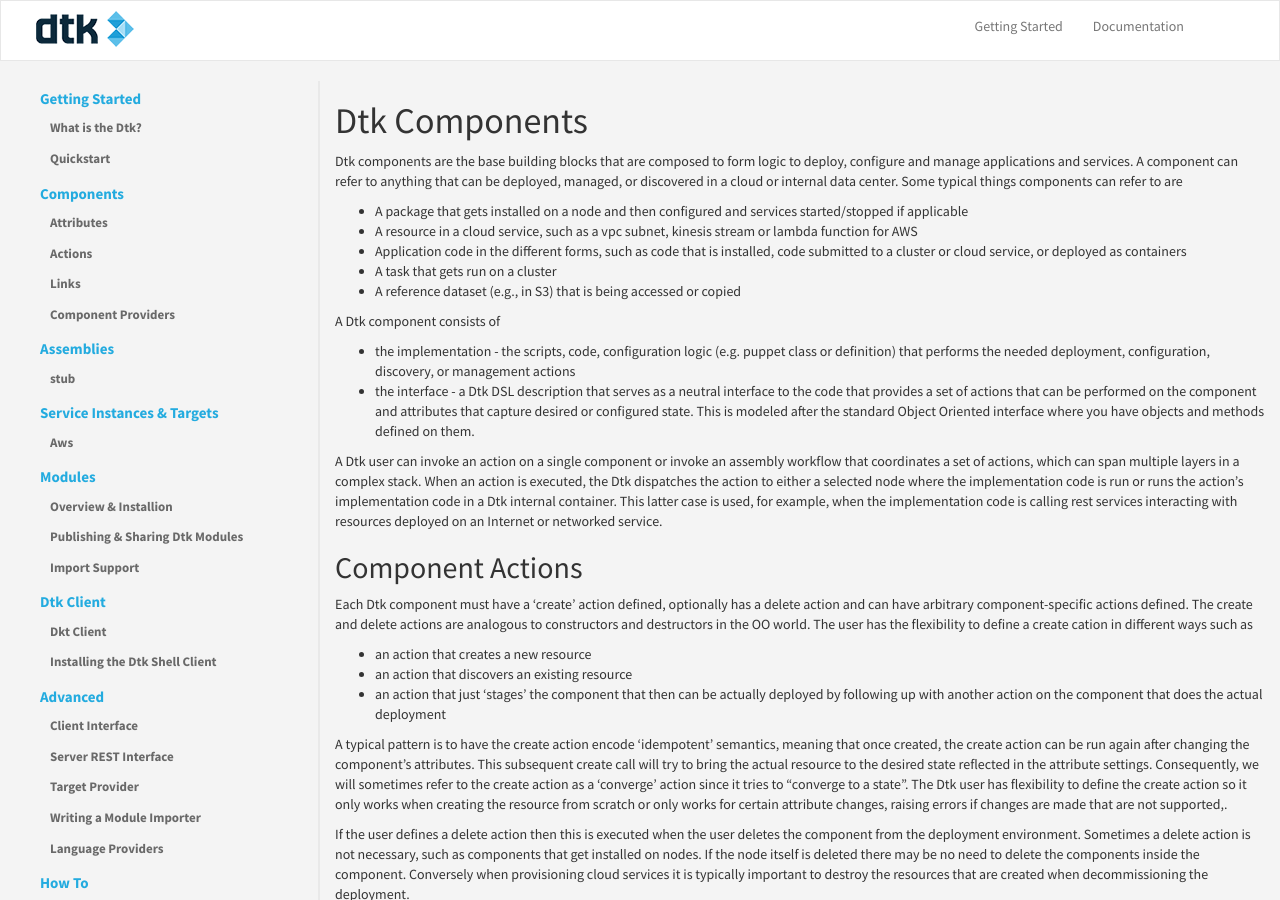
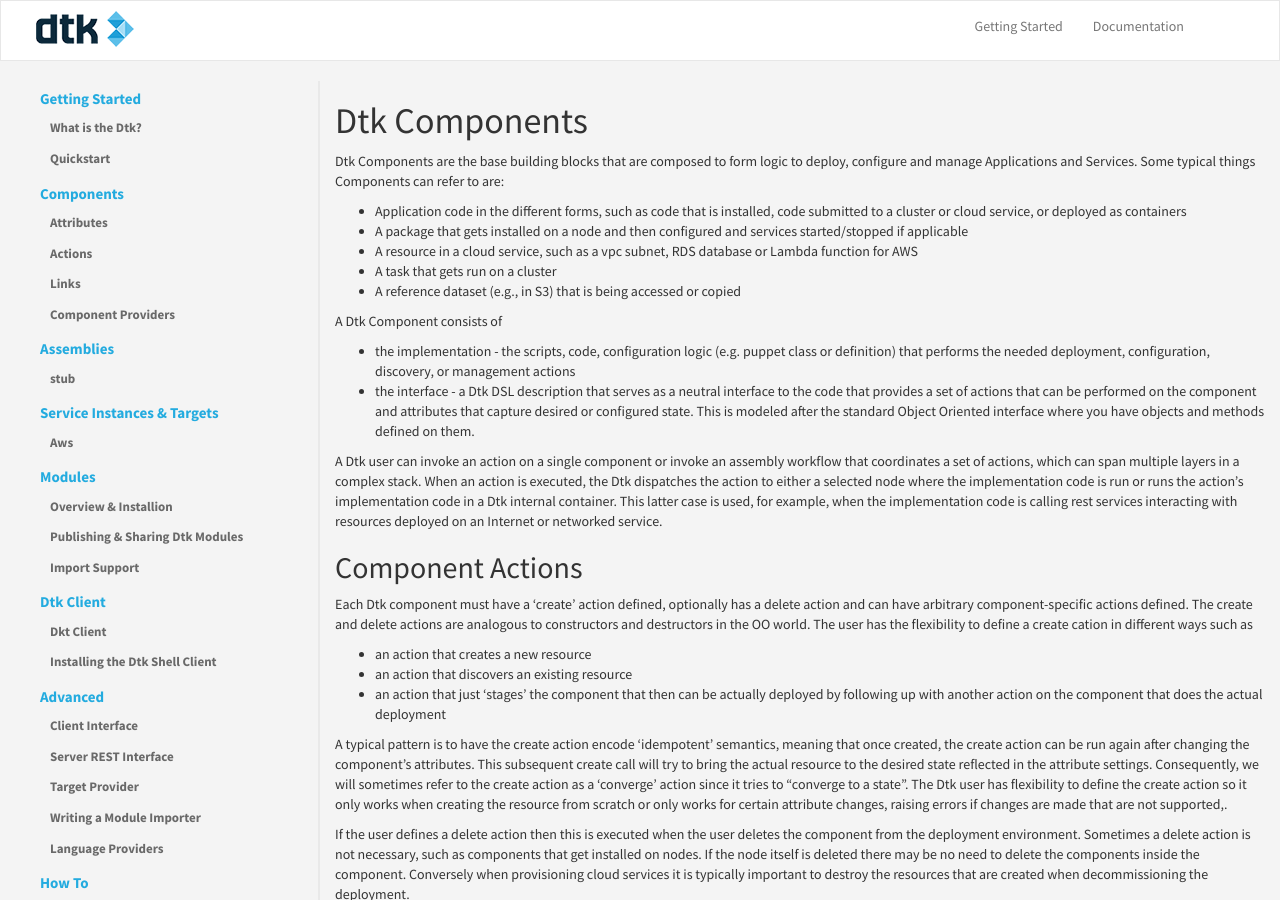
Before and after one commit to dtk/dtk-docs-v1, a Jekyll site: the page built from components.md, in a window 1280 px wide and 900 px high. Built offline with Jekyll 4.4.1, drawn with Linux system fonts in a browser that asks for light colours.

Commit message:
checkpoint commit before more cleanup work

```diff
--- a/_includes/sidebar-nav.html
+++ b/_includes/sidebar-nav.html
@@ -35,7 +35,7 @@
         <ul class="nav nav-stacked" >
             {% assign component_pages = site.components | sort:"order" %}
             {% for cp in component_pages %}
-                <li><a href="{{ site.siteBaseDir }}{{ tp.url }}">{{ cp.title }}</a></li>
+                <li><a href="{{ site.siteBaseDir }}{{ cp.url }}">{{ cp.title }}</a></li>
             {% endfor %}
         </ul>
     </li>
--- a/components.md
+++ b/components.md
@@ -5,15 +5,15 @@ permalink: components/index
 
 # Dtk Components
 
-Dtk components are the base building blocks that are composed to form logic to deploy, configure and manage applications and services. A component can refer to anything that can be deployed, managed, or discovered in a cloud or internal data center. Some typical things components can refer to are
+Dtk Components are the base building blocks that are composed to form logic to deploy, configure and manage Applications and Services. Some typical things Components can refer to are:
 
+* Application code in the different forms, such as code that is installed, code submitted to a cluster or cloud service, or deployed as containers
 * A package that gets installed on a node and then configured and services started/stopped if applicable
-* A resource in a cloud service, such as a vpc subnet, kinesis stream or lambda function for AWS
-* Application code in the different forms, such as code that is installed, code submitted to a cluster or cloud service, or deployed as containers
+* A resource in a cloud service, such as a vpc subnet, RDS database or Lambda function for AWS
 * A task that gets run on a cluster
 * A reference dataset (e.g., in S3) that is being accessed or copied
 
-A Dtk component consists of
+A Dtk Component consists of
 * the implementation - the scripts, code, configuration logic (e.g. puppet class or definition) that performs the needed deployment, configuration, discovery, or management actions
 * the interface - a Dtk DSL description that serves as a neutral interface to the code that provides a set of actions that can be performed on the component and attributes that capture desired or configured state.  This is modeled after the standard Object Oriented interface where you have objects and methods defined on them.
 
```
